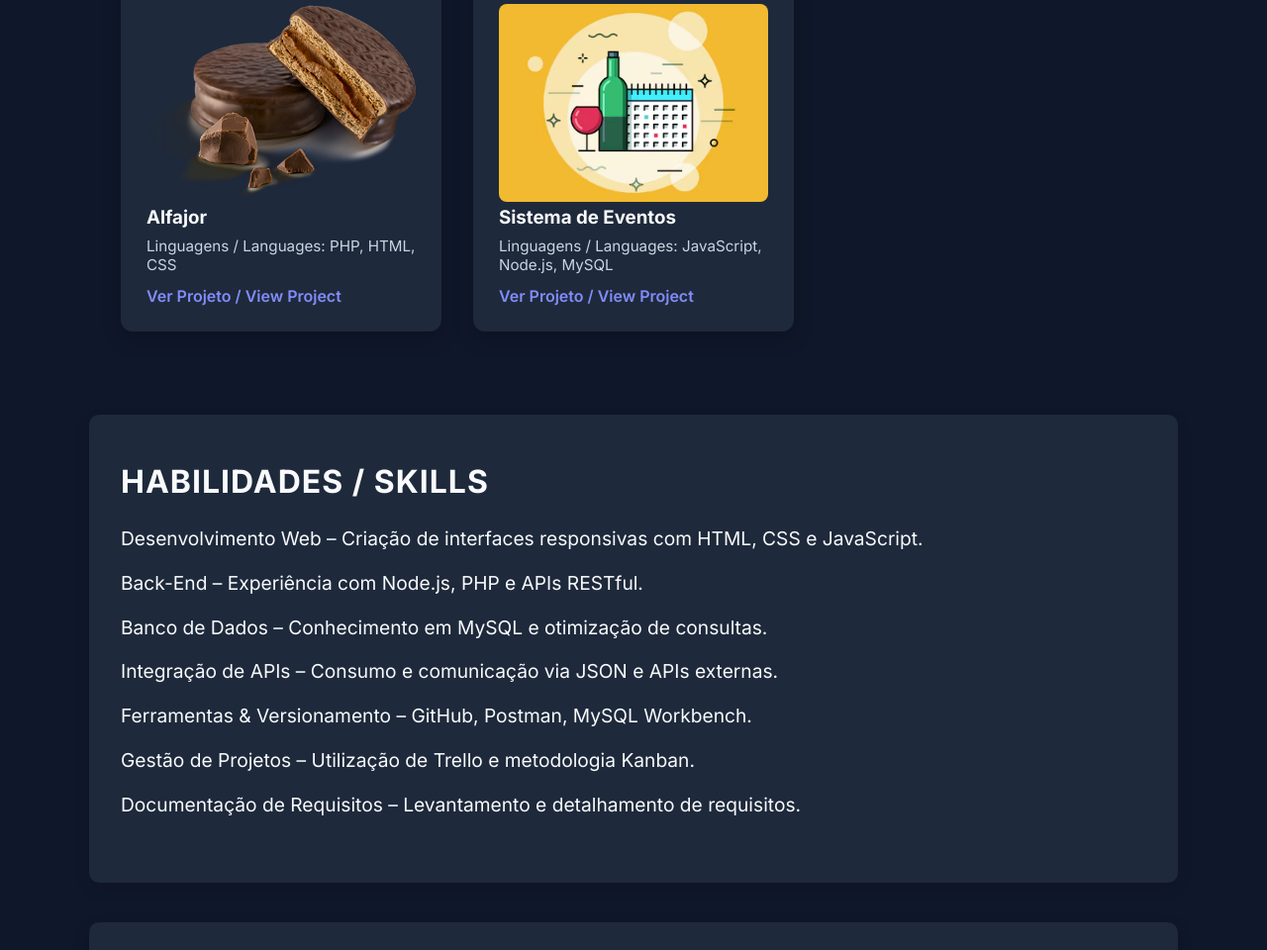
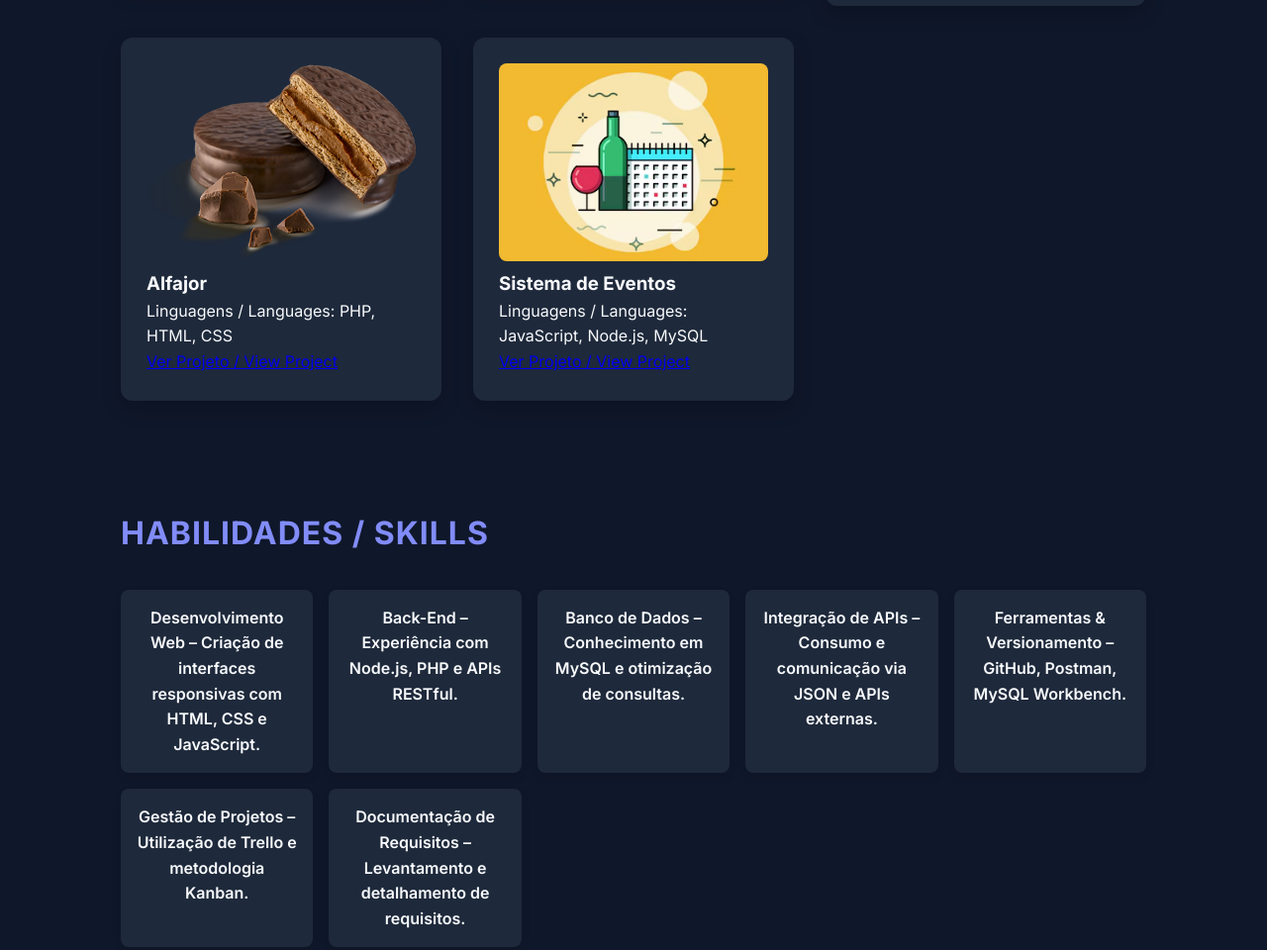
Before and after one commit to izabelle20/portifolio, a plain HTML site: page index.html in a window 1280 px wide. Shown: the part 1383-2343 px from the top of the page at 99% size. Drawn offline with nearby package versions, Linux system fonts and the light colour scheme.

Commit message:
Update portfolio.css

```diff
--- a/css/portfolio.css
+++ b/css/portfolio.css
@@ -17,71 +17,52 @@
 body {
     background: var(--bg);
     color: var(--text);
+    line-height: 1.6;
 }
 
 .banner {
     display: flex;
     align-items: center;
     justify-content: center;
-    /* Centralizando horizontalmente */
     padding: 40px;
     background-image: url('../img/fundo.jpg');
     border-bottom: 2px solid var(--border);
     gap: 30px;
     box-shadow: 0 6px 20px rgba(0, 0, 0, 0.2);
-    /* sombra mais forte */
     border-radius: 10px;
     flex-direction: column;
-    /* Alinha tudo verticalmente */
+    text-align: center;
 }
 
 .foto-perfil {
     width: 250px;
-    /* Tamanho maior */
     height: 250px;
-    /* Tamanho maior */
     border-radius: 50%;
     overflow: hidden;
     border: 6px solid var(--primary);
-    /* Borda clean */
     transition: transform 0.3s ease, border-color 0.3s ease;
     margin-bottom: 20px;
-    /* Distância entre a foto e o texto */
     box-shadow: 0 6px 20px rgba(0, 0, 0, 0.3);
-    /* Sombra mais forte */
 }
 
 .foto-perfil img {
     width: 100%;
     height: 100%;
     object-fit: cover;
-    /* A imagem se ajusta ao círculo */
-}
-
-.banner .info {
-    text-align: center;
-    /* Centralizando o texto */
 }
 
 .banner .info h1 {
     font-size: 2.4rem;
-    margin: 0;
     color: var(--primary);
-    /* Cor do título mais tecnológica */
     text-transform: uppercase;
-    /* Estilo mais impactante */
     letter-spacing: 1px;
 }
 
 .banner .info p {
     font-size: 1.3rem;
     color: var(--accent);
-    /* Cor de texto mais suave */
     margin-top: 8px;
 }
-
-
-
 
 nav {
     background: var(--card-bg);
@@ -121,11 +102,6 @@ h2 {
     letter-spacing: 1px;
 }
 
-.about p {
-    font-size: 1.1rem;
-    max-width: 800px;
-}
-
 .projects {
     display: grid;
     grid-template-columns: repeat(auto-fit, minmax(280px, 1fr));
@@ -151,77 +127,36 @@ h2 {
 .projects .card img {
     width: 100%;
     height: 200px;
-    /* Tamanho fixo para todas as imagens */
     object-fit: cover;
-    /* Garante que a imagem cubra a área da caixa sem distorção */
     border-radius: 8px;
-    /* Bordas arredondadas nas imagens */
     transition: transform 0.3s ease, box-shadow 0.3s ease;
-    /* Animação suave para hover */
 }
 
 .projects .card:hover img {
     transform: scale(1.05);
-    /* Efeito de zoom suave ao passar o mouse */
     box-shadow: 0 6px 15px rgba(0, 0, 0, 0.2);
-    /* Sombra suave para destaque */
 }
 
-
-.card h3 {
-    margin-bottom: 0.5rem;
-    color: var(--text);
+.skills ul {
+    list-style: none;
+    display: grid;
+    grid-template-columns: repeat(auto-fit, minmax(180px, 1fr));
+    gap: 1rem;
 }
 
-.card p {
-    font-size: 0.95rem;
-    color: #cbd5e1;
+.skills li {
+    background: var(--card-bg);
+    padding: 1rem;
+    border-radius: 8px;
+    text-align: center;
+    font-weight: 600;
+    box-shadow: 0 4px 8px rgba(0, 0, 0, 0.1);
+    transition: transform 0.3s, box-shadow 0.3s;
 }
 
-.card a {
-    display: inline-block;
-    margin-top: 0.75rem;
-    color: var(--accent);
-    font-weight: 600;
-    text-decoration: none;
-    transition: color 0.3s;
-}
-
-.card a:hover {
-    color: var(--primary);
-}
-
-#skills {
-    text-align: justify;
-    padding: 3rem 2rem;
-    background-color: var(--card-bg);
-    border-radius: 10px;
-    box-shadow: 0 6px 15px rgba(0, 0, 0, 0.1);
-    margin-top: 40px;
-    color: var(--text-color);
-}
-
-#skills h2 {
-    font-size: 2rem;
-    color: var(--primary-color);
-    margin-bottom: 1.5rem;
-}
-
-#skills ul {
-    list-style-type: none;
-    padding: 0;
-}
-
-#skills ul li {
-    font-size: 1.2rem;
-    margin: 1rem 0;
-    line-height: 1.5;
-    font-weight: 500;
-}
-
-#skills ul li strong {
-    font-weight: 700;
-    color: var(--highlight-color);
+.skills li:hover {
+    transform: scale(1.05);
+    box-shadow: 0 6px 12px rgba(0, 0, 0, 0.15);
 }
 
 footer {
@@ -247,7 +182,6 @@ footer {
     box-shadow: 0 4px 10px rgba(0, 0, 0, 0.2);
 }
 
-/* Seção de Contato */
 #contato {
     text-align: center;
     padding: 3rem 2rem;
@@ -290,12 +224,6 @@ footer {
     background-color: var(--accent);
 }
 
-#contato a i {
-    margin-right: 8px;
-    font-size: 1.5rem;
-}
-
-/* Responsividade para tablets e celulares */
 @media (max-width: 1024px) {
     .banner {
         padding: 30px 20px;
```
